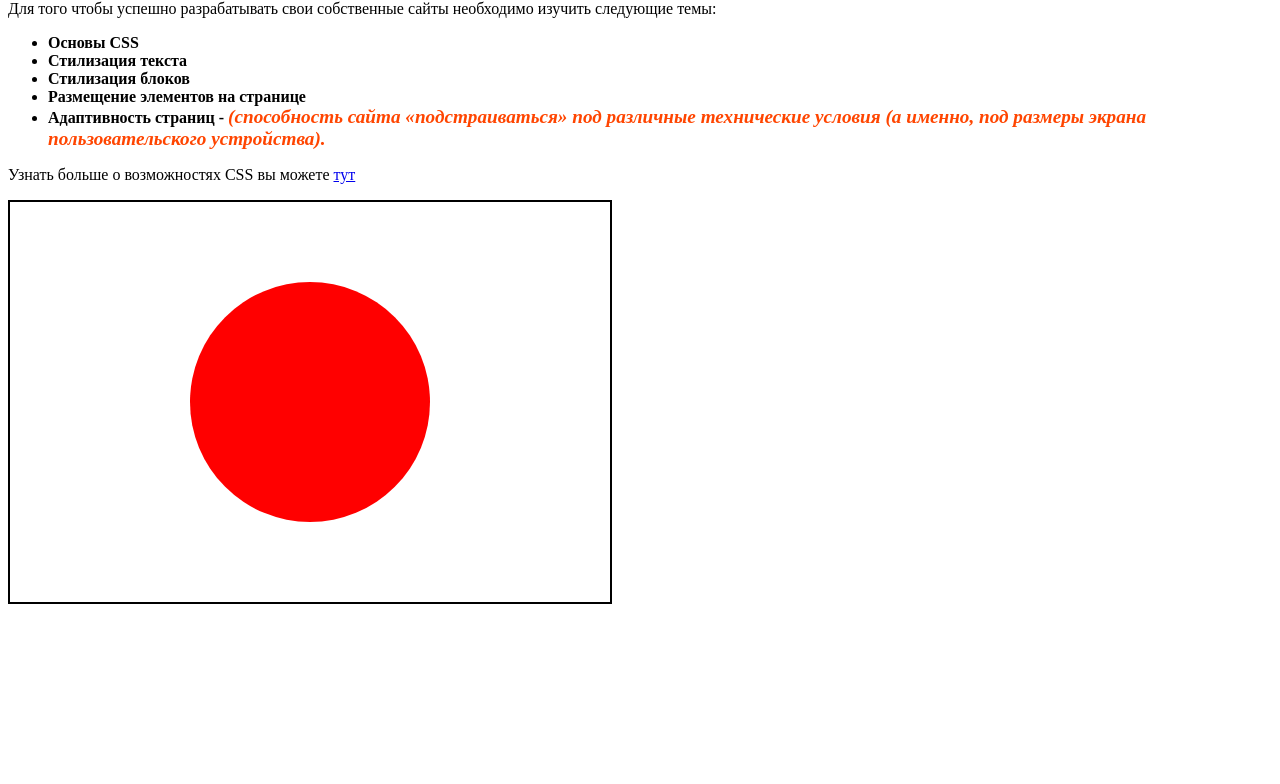
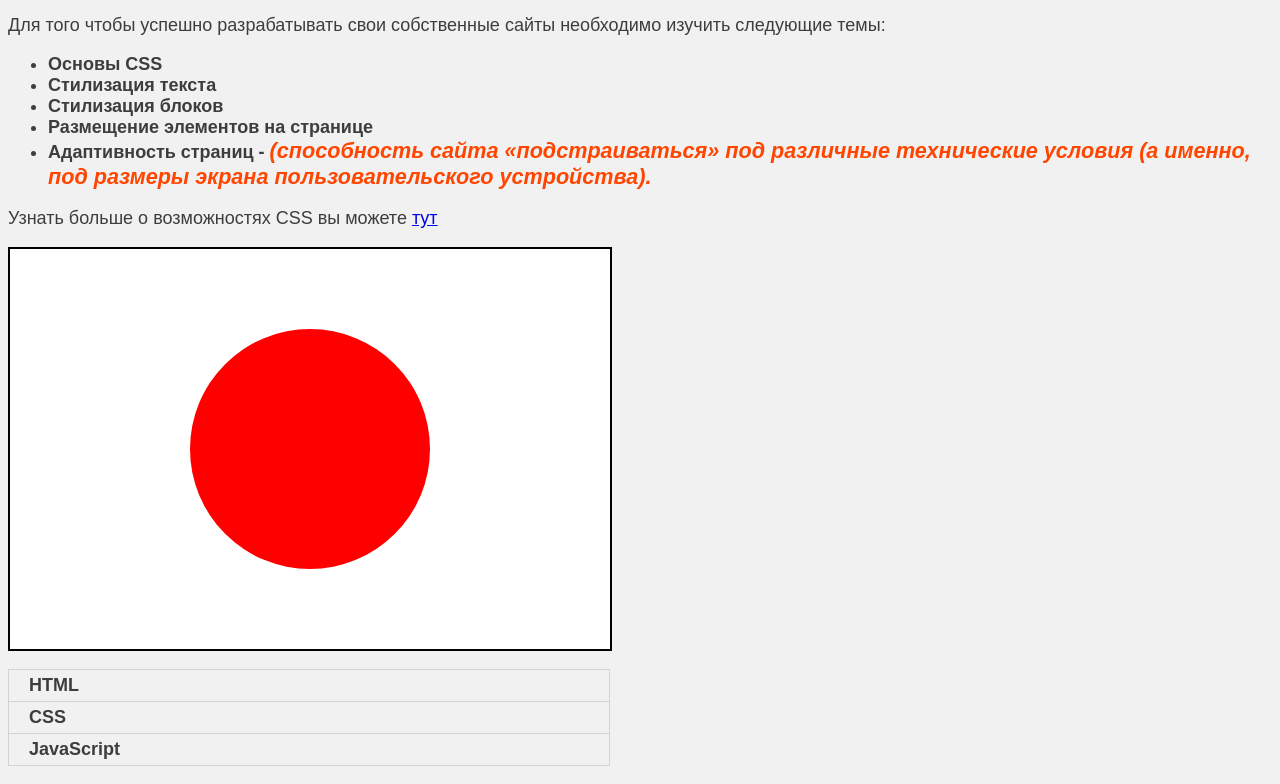
Before and after one commit to zve4202/CSS-practica, a plain HTML site: page index.html in a window 1280 px wide. Shown: the part 114-898 px from the top of the page. Before the commit the page ends 800 px from the top, so only its background shows below. Drawn offline with Linux system fonts and the light colour scheme.

Commit message:
Упражнение 4. Список

```diff
--- a/index.html
+++ b/index.html
@@ -35,5 +35,10 @@
     <div class="flag">
         <div class="circle"></div>
     </div>
+    <ul class="list-group">
+        <li class="list-group-item">HTML</li>
+        <li class="list-group-item">CSS</li>
+        <li class="list-group-item">JavaScript</li>
+      </ul>
   </body>
 </html>
--- a/style.css
+++ b/style.css
@@ -1,4 +1,11 @@
 @import url("https://fonts.googleapis.com/css2?family=Roboto&display=swap");
+
+body {
+  background-color: #f1f1f1;
+  font: 18px normal Roboto, sans-serif;
+  color: rgba(0, 0, 0, 0.75);
+}
+
 .element {
   /* font-size: 18px;
     font-weight: normal;
@@ -35,8 +42,7 @@ a:visited {
   border: 2px solid black;
   height: 400px;
   width: 600px;
-    background: white ;
-
+  background: white;
 }
 
 .circle {
@@ -47,3 +53,20 @@ a:visited {
   background: red;
   border-radius: 50%;
 }
+
+.list-group {
+  width: 600px;
+  list-style: none;
+  border: 1px solid rgba(0, 0, 0, 0.125);
+  padding: 0;
+}
+
+.list-group-item:last-child {
+  border-bottom: none;
+}
+
+.list-group-item {
+  margin: 0;
+  padding: 5px 20px;
+  border-bottom: 1px solid rgba(0, 0, 0, 0.125);
+}
```
Lines whose indentation alone changed are shown as unchanged.
